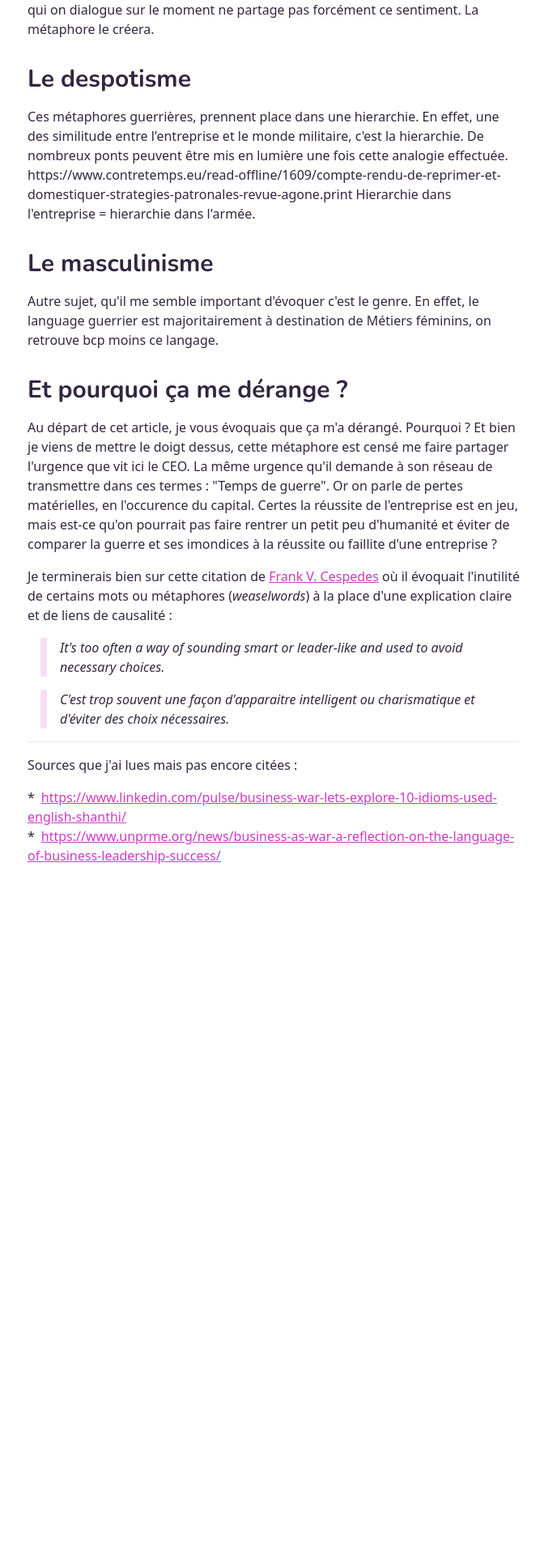
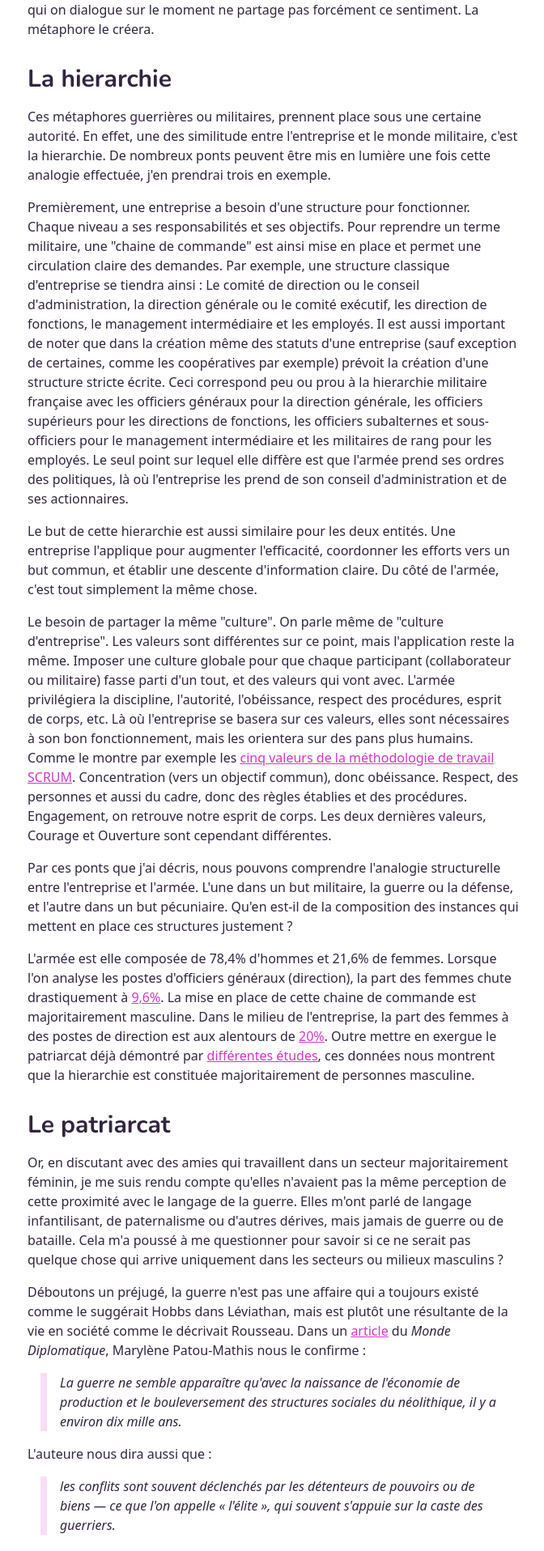
Before and after one commit to FaXaq/website, a Next.js app: page /blog/langage-guerre-monde-professionnel in a window 1280 px wide. Shown: the part 3121-5037 px from the top of the page at 81% size, without its empty margins (302-974 px from the left). Before the commit the page ends 4222 px from the top, so only its background shows below. Built offline with nearby package versions, Linux system fonts and the light colour scheme.

Commit message:
draft2 : langage guerre monde professionnel

```diff
--- a/app/blog/langage-guerre-monde-professionnel/page.mdx
+++ b/app/blog/langage-guerre-monde-professionnel/page.mdx
@@ -39,21 +39,36 @@ G. Lakoff (1980) évoque les métaphores comme étant des _self-fulfilling profe
 
 L'utilisation d'une métaphore via le champ lexical de la guerre crée donc d'une manière induite une urgence et une nécéssité de mobilisation (pour le reprendre) totale. On est attaqués, et on doit survivre ! Même si la personne avec qui on dialogue sur le moment ne partage pas forcément ce sentiment. La métaphore le créera.
 
-## Le despotisme
+## La hierarchie
 
-Ces métaphores guerrières, prennent place dans une hierarchie. En effet, une des similitude entre l'entreprise et le monde militaire, c'est la hierarchie. De nombreux ponts peuvent être mis en lumière une fois cette analogie effectuée. https://www.contretemps.eu/read-offline/1609/compte-rendu-de-reprimer-et-domestiquer-strategies-patronales-revue-agone.print
-Hierarchie dans l'entreprise = hierarchie dans l'armée.
+Ces métaphores guerrières ou militaires, prennent place sous une certaine autorité. En effet, une des similitude entre l'entreprise et le monde militaire, c'est la hierarchie. De nombreux ponts peuvent être mis en lumière une fois cette analogie effectuée, j'en prendrai trois en exemple.
 
+Premièrement, une entreprise a besoin d'une structure pour fonctionner. Chaque niveau a ses responsabilités et ses objectifs. Pour reprendre un terme militaire, une "chaine de commande" est ainsi mise en place et permet une circulation claire des demandes. Par exemple, une structure classique d'entreprise se tiendra ainsi : Le comité de direction ou le conseil d'administration, la direction générale ou le comité exécutif, les direction de fonctions, le management intermédiaire et les employés. Il est aussi important de noter que dans la création même des statuts d'une entreprise (sauf exception de certaines, comme les coopératives par exemple) prévoit la création d'une structure stricte écrite. Ceci correspond peu ou prou à la hierarchie militaire française avec les officiers généraux pour la direction générale, les officiers supérieurs pour les directions de fonctions, les officiers subalternes et sous-officiers pour le management intermédiaire et les militaires de rang pour les employés. Le seul point sur lequel elle diffère est que l'armée prend ses ordres des politiques, là où l'entreprise les prend de son conseil d'administration et de ses actionnaires.
 
-## Le masculinisme
+Le but de cette hierarchie est aussi similaire pour les deux entités. Une entreprise l'applique pour augmenter l'efficacité, coordonner les efforts vers un but commun, et établir une descente d'information claire. Du côté de l'armée, c'est tout simplement la même chose.
 
-Autre sujet, qu'il me semble important d'évoquer c'est le genre. En effet, le language guerrier est majoritairement à destination de
-Métiers féminins, on retrouve bcp moins ce langage.
+Le besoin de partager la même "culture". On parle même de "culture d'entreprise". Les valeurs sont différentes sur ce point, mais l'application reste la même. Imposer une culture globale pour que chaque participant (collaborateur ou militaire) fasse parti d'un tout, et des valeurs qui vont avec. L'armée privilégiera la discipline, l'autorité, l'obéissance, respect des procédures, esprit de corps, etc. Là où l'entreprise se basera sur ces valeurs, elles sont nécessaires à son bon fonctionnement, mais les orientera sur des pans plus humains. Comme le montre par exemple les [cinq valeurs de la méthodologie de travail SCRUM](https://www.collectivegenius.fr/ressources/scrum/les-valeurs-scrum/). Concentration (vers un objectif commun), donc obéissance. Respect, des personnes et aussi du cadre, donc des règles établies et des procédures. Engagement, on retrouve notre esprit de corps. Les deux dernières valeurs, Courage et Ouverture sont cependant différentes.
+
+Par ces ponts que j'ai décris, nous pouvons comprendre l'analogie structurelle entre l'entreprise et l'armée. L'une dans un but militaire, la guerre ou la défense, et l'autre dans un but pécuniaire. Qu'en est-il de la composition des instances qui mettent en place ces structures justement ?
+
+L'armée est elle composée de 78,4% d'hommes et 21,6% de femmes. Lorsque l'on analyse les postes d'officiers généraux (direction), la part des femmes chute drastiquement à [9,6%](https://www.defense.gouv.fr/sites/default/files/sga/Dossier%20de%20presse_Mixit%C3%A9%20et%20%C3%A9galit%C3%A9%20au%20minist%C3%A8re%20des%20Arm%C3%A9es.pdf). La mise en place de cette chaine de commande est majoritairement masculine. Dans le milieu de l'entreprise, la part des femmes à des postes de direction est aux alentours de [20%](https://www.insee.fr/fr/statistiques/6047771?sommaire=6047805). Outre mettre en exergue le patriarcat déjà démontré par [différentes études](https://www.cairn.info/revue-multitudes-2020-2-page-193.htm), ces données nous montrent que la hierarchie est constituée majoritairement de personnes masculine.
+
+## Le patriarcat
+
+Or, en discutant avec des amies qui travaillent dans un secteur majoritairement féminin, je me suis rendu compte qu'elles n'avaient pas la même perception de cette proximité avec le langage de la guerre. Elles m'ont parlé de langage infantilisant, de paternalisme ou d'autres dérives, mais jamais de guerre ou de bataille. Cela m'a poussé à me questionner pour savoir si ce ne serait pas quelque chose qui arrive uniquement dans les secteurs ou milieux masculins ?
+
+Déboutons un préjugé, la guerre n'est pas une affaire qui a toujours existé comme le suggérait Hobbs dans Léviathan, mais est plutôt une résultante de la vie en société comme le décrivait Rousseau. Dans un [article](https://www.monde-diplomatique.fr/2015/07/PATOU_MATHIS/53204) du _Monde Diplomatique_, Marylène Patou-Mathis nous le confirme :
+> La guerre ne semble apparaître qu'avec la naissance de l'économie de production et le bouleversement des structures sociales du néolithique, il y a environ dix mille ans.
+
+L'auteure nous dira aussi que :
+> les conflits sont souvent déclenchés par les détenteurs de pouvoirs ou de biens — ce que l'on appelle « l'élite », qui souvent s'appuie sur la caste des guerriers.
+
+Cela concorde avec les propos de Carl von Clausewitz, qui, comme nous l'avons vu plus haut, expliquait que la guerre était au service du politique. Or les sphères de pouvoir ont été majoritairement détenues par les hommes (Jean Vogel, 1998 p.43). Cette expression du pouvoir, résulte d'une [image faussée de la virilité](https://www.cairn.info/revue-vingtieme-siecle-revue-d-histoire-2002-3-page-97.htm), construite par les deux guerres mondiales. Elle rentra ensuite dans la sphère privée où les femmes ont du attendre 1965 pour être libérées de l'emprise de leurs maris et dans la sphère professionnelle, où elles restent encore aujourd'hui sous représentées.
 
 ## Et pourquoi ça me dérange ?
 
 Au départ de cet article, je vous évoquais que ça m'a dérangé. Pourquoi ?
-Et bien je viens de mettre le doigt dessus, cette métaphore est censé me faire partager l'urgence que vit ici le CEO. La même urgence qu'il demande à son réseau de transmettre dans ces termes : "Temps de guerre". Or on parle de pertes matérielles, en l'occurence du capital. Certes la réussite de l'entreprise est en jeu, mais est-ce qu'on pourrait pas faire rentrer un petit peu d'humanité et éviter de comparer la guerre et ses imondices à la réussite ou faillite d'une entreprise ?
+Et bien je viens de mettre le doigt dessus, cette métaphore est censé me faire partager l'urgence que vit ici le patron. La même urgence qu'il demande à son réseau de transmettre dans ces termes : "Temps de guerre". Or, par celle-ci s'entremelle une idée faussée de la virilité et du pouvoir. Aussi, on parle de pertes matérielles, en l'occurence du capital. Certes la réussite de l'entreprise est en jeu, mais est-ce qu'on pourrait pas faire rentrer un petit peu d'humanité et éviter de comparer la guerre et ses imondices à la réussite ou faillite d'une entreprise ?
 
 Je terminerais bien sur cette citation de [Frank V. Cespedes](https://hbr.org/2014/12/stop-using-battle-metaphors-in-your-company-strategy) où il évoquait l'inutilité de certains mots ou métaphores (_weaselwords_) à la place d'une explication claire et de liens de causalité :
 > It's too often a way of sounding smart or leader-like and used to avoid necessary choices.
@@ -65,5 +80,7 @@ Je terminerais bien sur cette citation de [Frank V. Cespedes](https://hbr.org/20
 Sources que j'ai lues mais pas encore citées :
 - [https://www.linkedin.com/pulse/business-war-lets-explore-10-idioms-used-english-shanthi/](https://www.linkedin.com/pulse/business-war-lets-explore-10-idioms-used-english-shanthi/)
 - [https://www.unprme.org/news/business-as-war-a-reflection-on-the-language-of-business-leadership-success/](https://www.unprme.org/news/business-as-war-a-reflection-on-the-language-of-business-leadership-success/)
+- [https://www.contretemps.eu/read-offline/1609/compte-rendu-de-reprimer-et-domestiquer-strategies-patronales-revue-agone.print](https://www.contretemps.eu/read-offline/1609/compte-rendu-de-reprimer-et-domestiquer-strategies-patronales-revue-agone.print)
+- [https://www.cairn.info/revue-informations-sociales-2009-1-page-4.htm](https://www.cairn.info/revue-informations-sociales-2009-1-page-4.htm)
 
 </BlogPostLayout>
```
